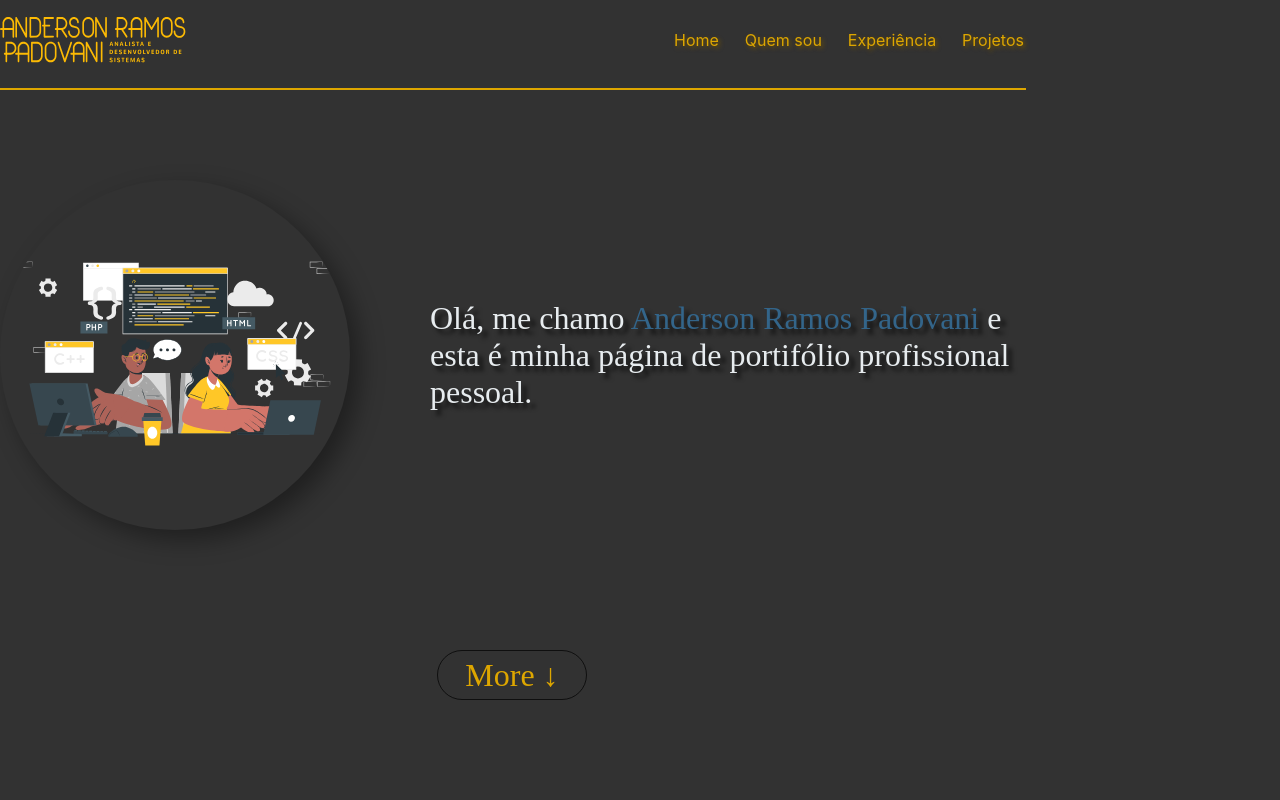
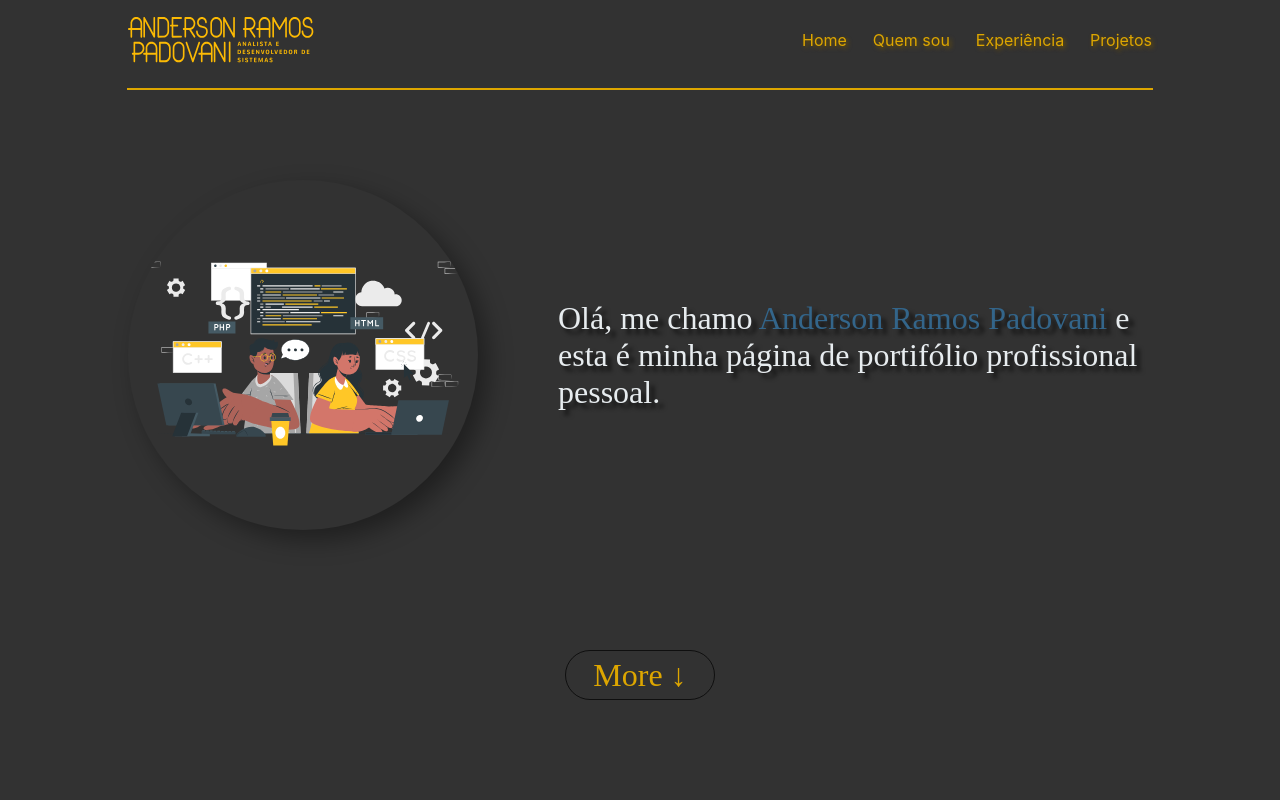
Before and after one commit to AndersonPadovani/PortFolio, a React (Create React App) app: page / in a window 1280 px wide. Shown: the top 800 px of the page. Built offline with nearby package versions, Linux system fonts and the light colour scheme; no server answers.

Commit message:
First Commit

```diff
--- a/src/App.js
+++ b/src/App.js
@@ -6,7 +6,7 @@ import Index from './pages/indexPage/index';
 
 function App() {
   return (
-    <div className="App">
+    <div className="app-router">
         <BrowserRouter>
           <Routes>
               <Route path='/' element={<Index/>}/>
--- a/src/pages/indexPage/index.js
+++ b/src/pages/indexPage/index.js
@@ -41,7 +41,7 @@ function Index() {
   return (
     <div className="App">
 
-      <div className='containecr'>
+      <div className='container'>
 
         <div className='menu'>
 
```
Also changed, not shown: src/App.css (added).
